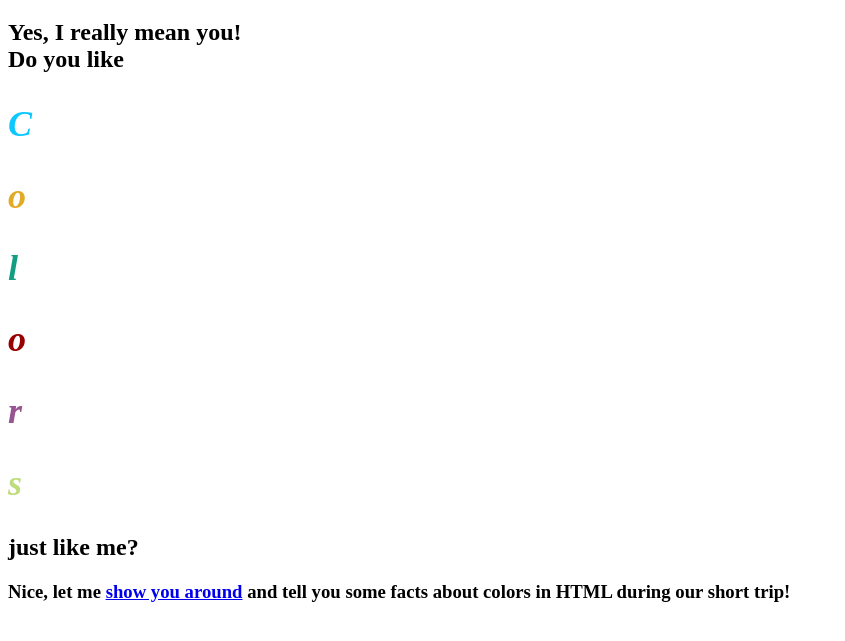
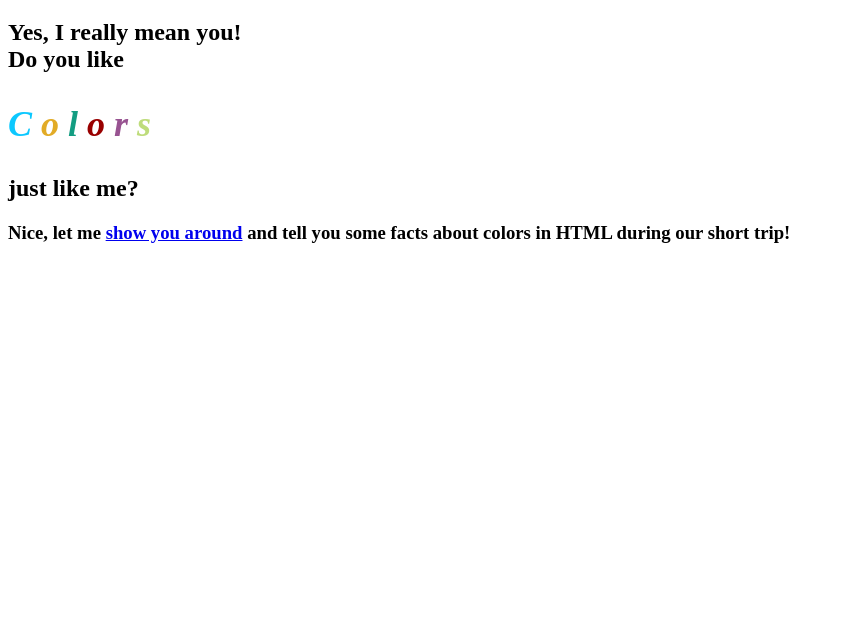
Before and after one commit to MiRoFu/Not-special-but-colorful, a plain HTML site: page index.html in a window 1280 px wide. Shown: the part 61-702 px from the top of the page, without its empty margins (0-845 px from the left). Drawn offline with Linux system fonts and the light colour scheme.

Commit message:
Update index.html

```diff
--- a/index.html
+++ b/index.html
@@ -11,7 +11,17 @@
         Hey you!</h1>
 
     <h2>
-        Yes, I really mean you!<br>Do you like <i><h2 style="color:#0cc8ff">C<h2 style="color:#e2ab26">o<h2 style="color:#139d82">l<h2 style="color: #990000">o<h2 style="color:#985391">r<h2 style="color:#bedc7b">s</i></h2> <h2>just like me? </h2>
+        Yes, I really mean you!
+        <br>Do you like
+        <i><h2>
+            <span style="color:#0cc8ff">C</span>
+            <span style="color:#e2ab26">o</span>
+            <span style="color:#139d82">l</span>
+            <span style="color: #990000">o</span>
+            <span style="color:#985391">r</span>
+            <span style="color:#bedc7b">s</span>
+            </h2></i>
+        <h2>just like me? </h2>
     <h3>
         Nice, let me <a href="What%20is%20Color.html">show you around</a> and tell you some facts about colors in HTML during our short trip!</h3>
 
```
